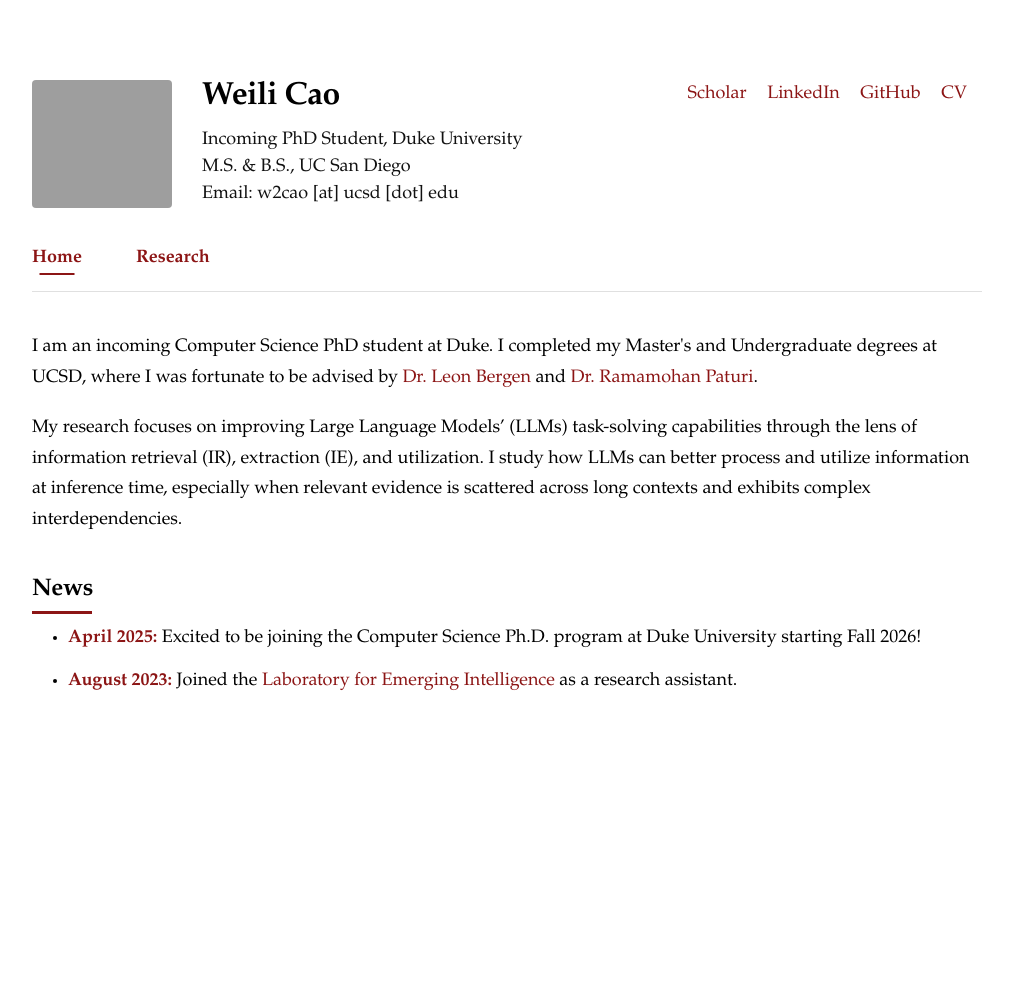
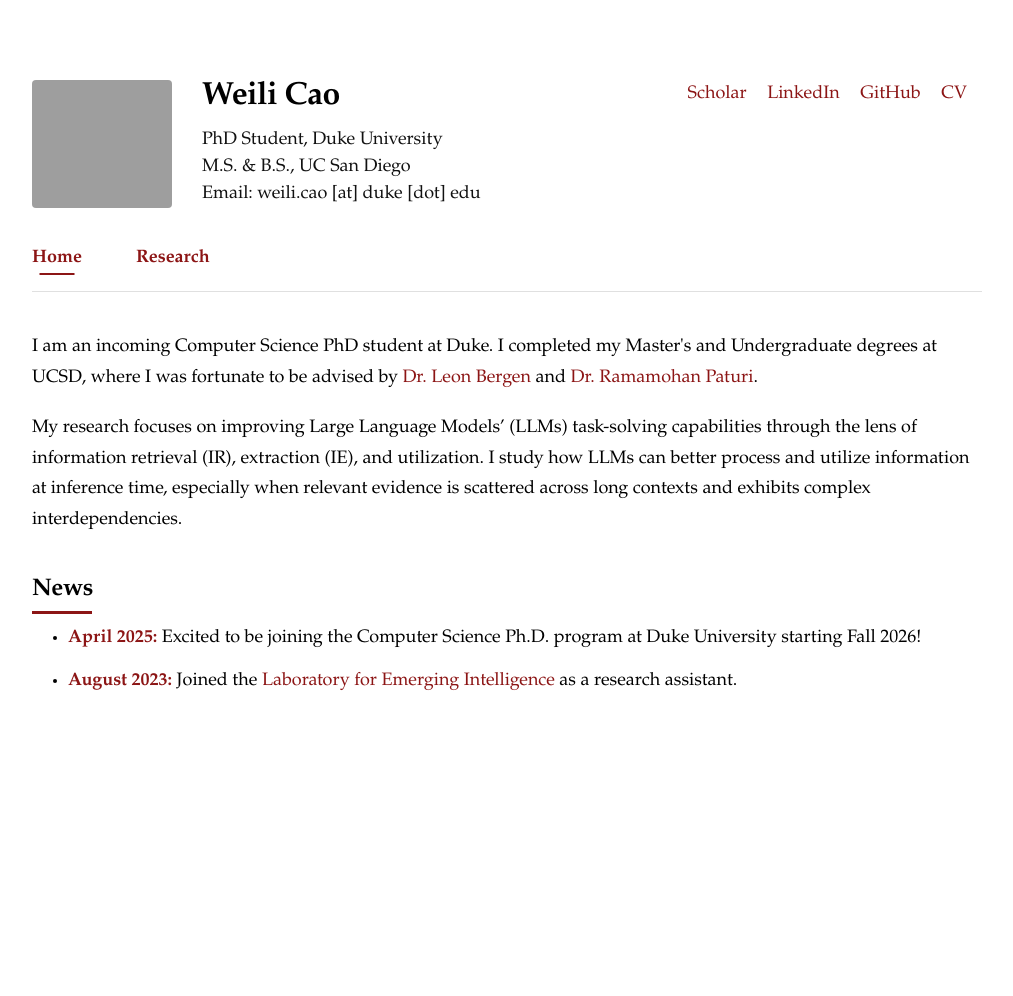
Before and after one commit to weilicao/weilicao.github.io, a Jekyll site: the page built from index.html, in a window 1280 px wide. Shown: the whole page, without its empty margins (133-1146 px from the left). Built offline with Jekyll 4.4.1, drawn with Linux system fonts in a browser that asks for light colours; grey boxes are pictures that could not be loaded.

Commit message:
Change status from 'Incoming' to 'PhD Student'
Updated the description meta tag and header information to reflect current status as a PhD student.

Signed-off-by: weilicao <64980345+weilicao@users.noreply.github.com>

```diff
--- a/_layouts/default.html
+++ b/_layouts/default.html
@@ -4,7 +4,7 @@
     <meta charset="UTF-8">
     <meta name="viewport" content="width=device-width, initial-scale=1.0">
     <title>{% if page.title %}{{ page.title }}{% else %}Weili Cao | Duke University{% endif %}</title>
-    <meta name="description" content="{% if page.description %}{{ page.description }}{% else %}Weili Cao is an incoming Computer Science PhD student at Duke University, focusing on natural language processing and large language models.{% endif %}">
+    <meta name="description" content="{% if page.description %}{{ page.description }}{% else %}Weili Cao is a Computer Science PhD student at Duke University, focusing on natural language processing and large language models.{% endif %}">
 
     <!-- Open Graph / Social Media Meta Tags -->
     <meta property="og:title" content="{% if page.title %}{{ page.title }}{% else %}Weili Cao | Duke University{% endif %}">
@@ -25,9 +25,9 @@
             <div class="header-text">
                 <h1>Weili Cao</h1>
                 <p class="header-title">
-                    Incoming PhD Student, Duke University<br>
+                    PhD Student, Duke University<br>
                     M.S. & B.S., UC San Diego<br>
-                    Email: w2cao [at] ucsd [dot] edu
+                    Email: weili.cao [at] duke [dot] edu
                 </p>
             </div>
         </div>
```
